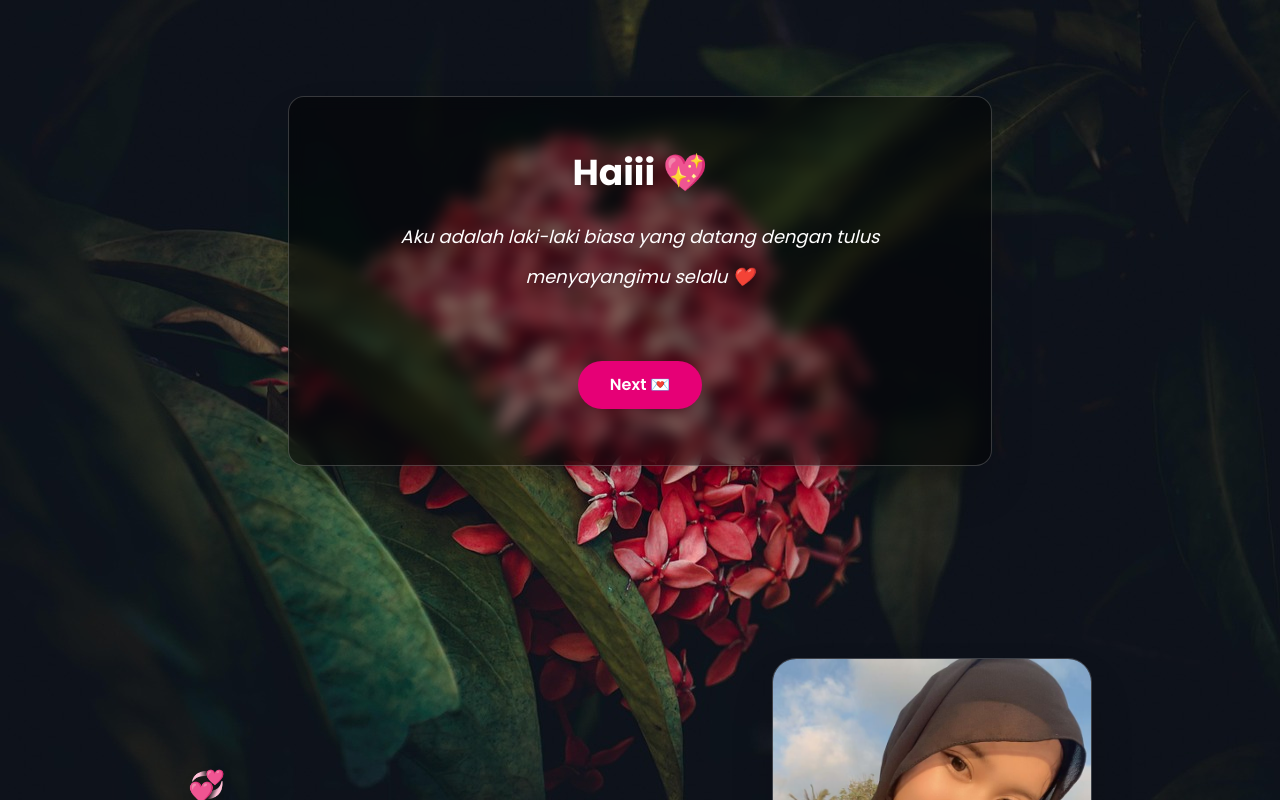
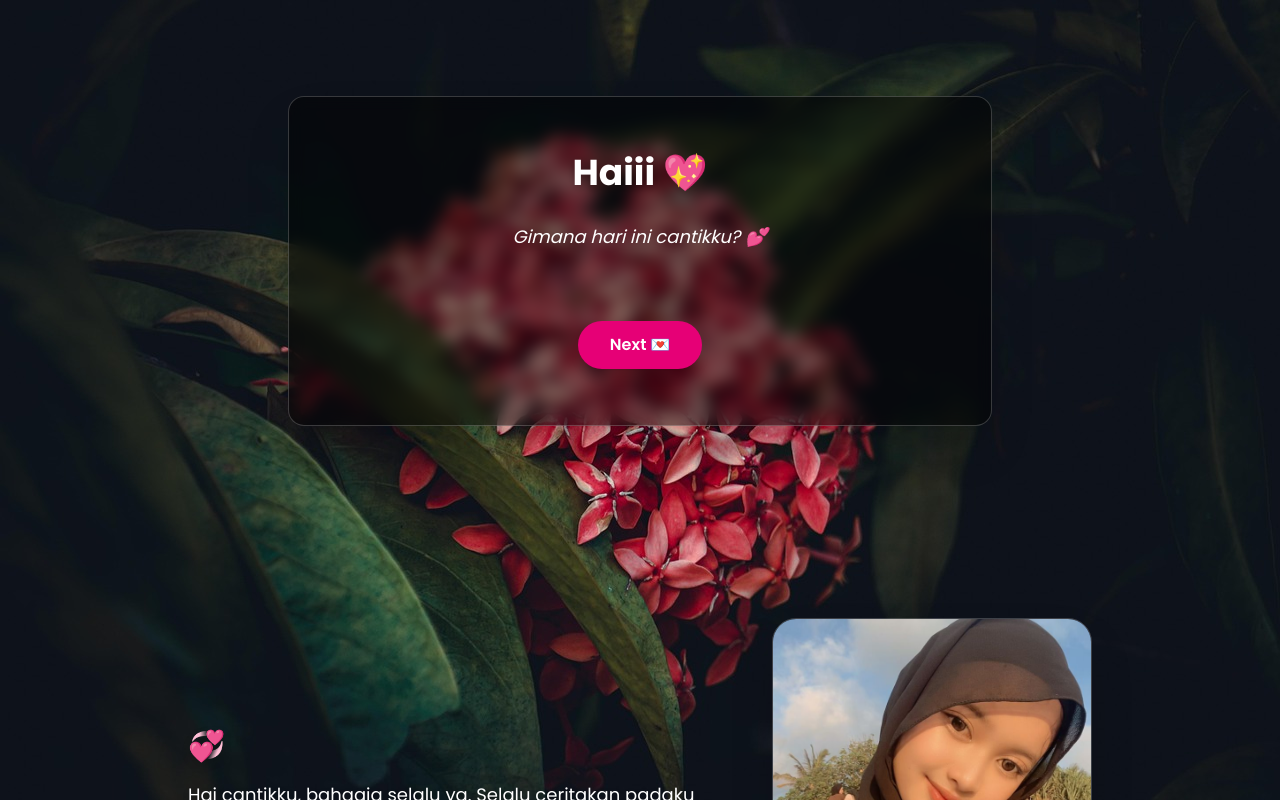
Before and after one commit to nomigami/sayangkuuu, a Next.js app: page /story in a window 1280 px wide. Shown: the top 800 px of the page. Built offline with nearby package versions, Linux system fonts and the light colour scheme.

Commit message:
Update page.tsx

```diff
--- a/src/app/story/page.tsx
+++ b/src/app/story/page.tsx
@@ -7,8 +7,12 @@ export default function OurStory() {
   const [mounted, setMounted] = useState(false);
 
   const romanticQuotes = [
-    "Aku adalah laki-laki biasa yang datang dengan tulus menyayangimu selalu ❤️",
-    "Aku akan selalu mengusahakan segala sesuatu buat kamu 💕",
+    "Gimana hari ini cantikku? 💕",
+    "Maaf ya kalau aku belum bisa kasih kamu yang lebih hehehe 💖",
+    "Semoga dengan hadiah kecil dari aku bisa buat kamu bahagia 💕",
+    "Ohh iyaa  💕",
+    "Aku ini adalah laki-laki biasa yang datang dengan tulus menyayangimu selalu ❤️",
+    "Aku akan selalu mengusahakan apapun itu buat kamu 💕",
     "Terima kasih ya sudah menjadi hal terpenting yang selalu buat aku bahagia 💖",
     "Maaf ya jika perjuangan dan usahaku masih belum seberapa. Aku akan terus berusaha buat kamu jadi wanita paling bahagia 💞",
     "I LOVE YOU 💕",
```
